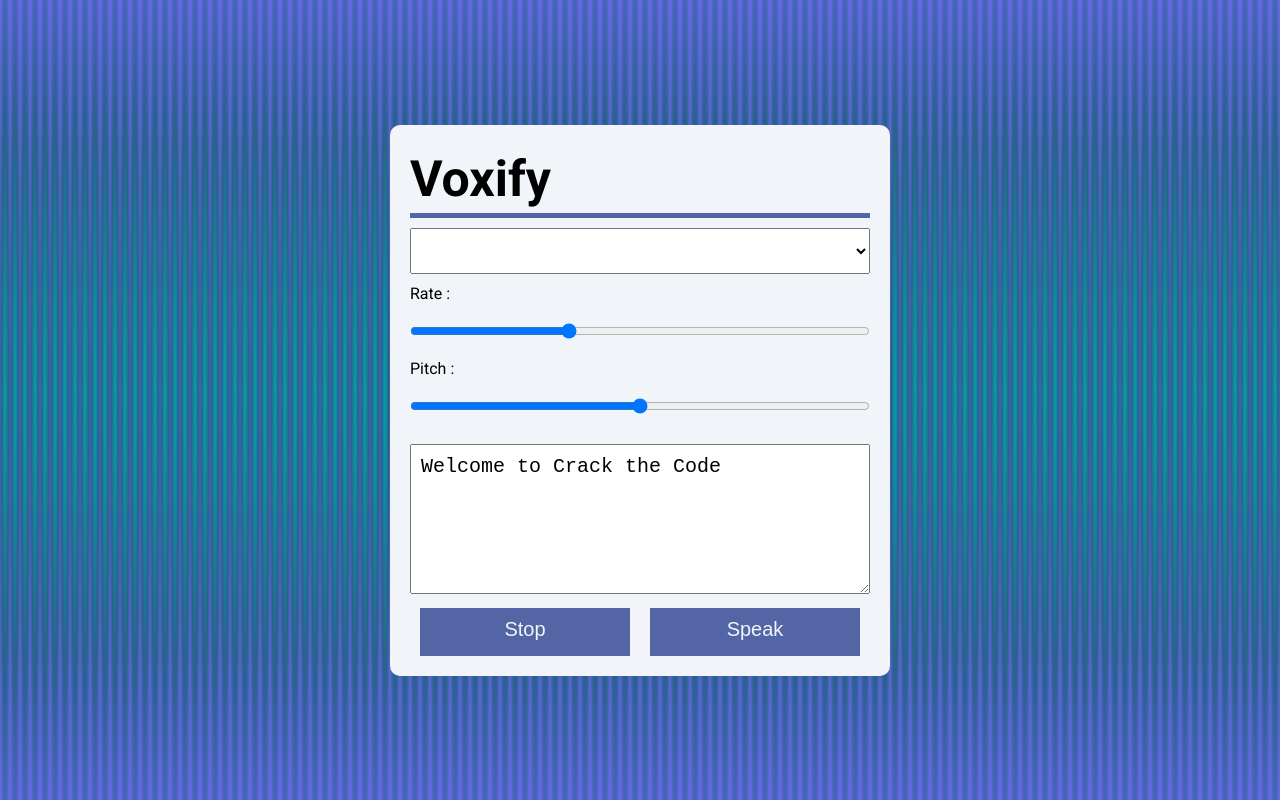
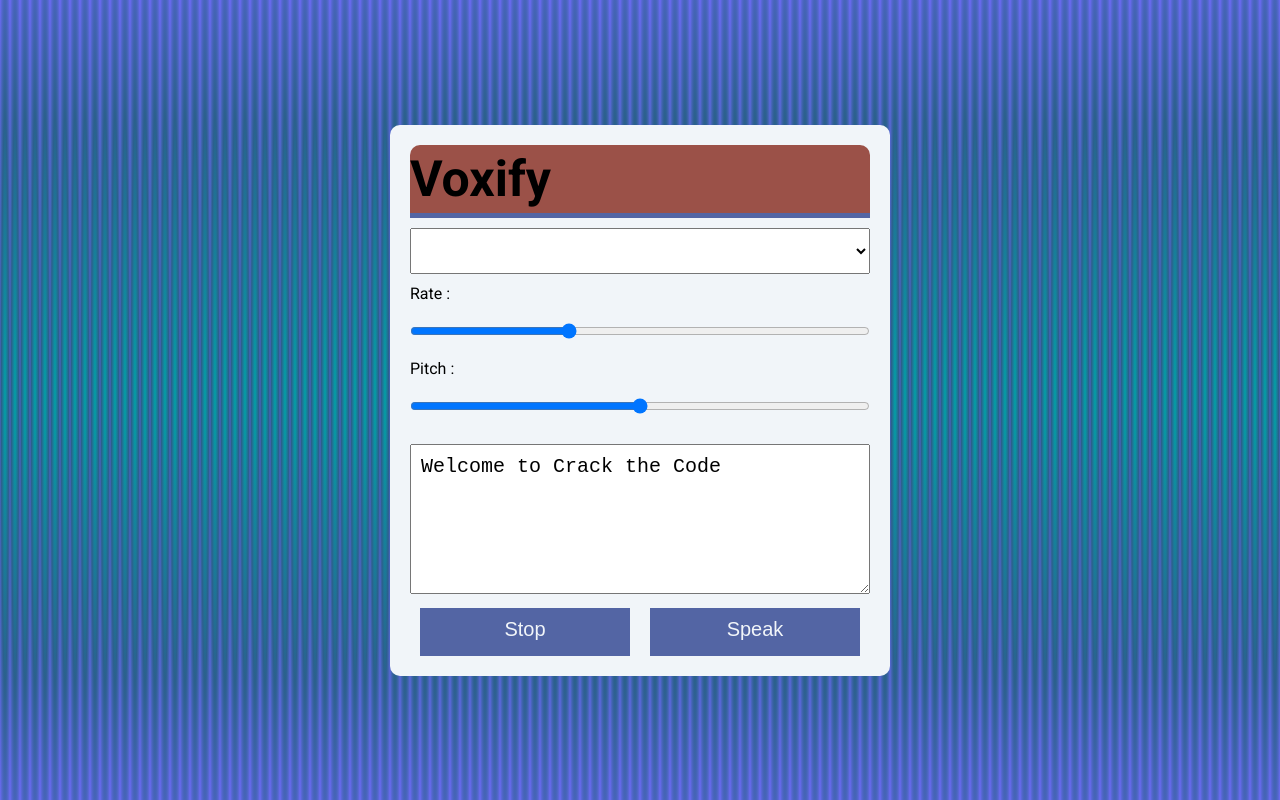
Before and after one commit to markcabe5/voxify, a plain HTML site: page index.html in a window 1280 px wide. Drawn offline with Linux system fonts and the light colour scheme.

Commit message:
Update style.css

```diff
--- a/style.css
+++ b/style.css
@@ -29,7 +29,6 @@ main{
 h1 {
 background-color: #9b5148;
 border-radius: 10px 10px 0 0;
-background-color: #F1F5F9;
 border-bottom: 5px solid #5365A4;
 padding: 5px 0;
 font-size: 50px;
```
